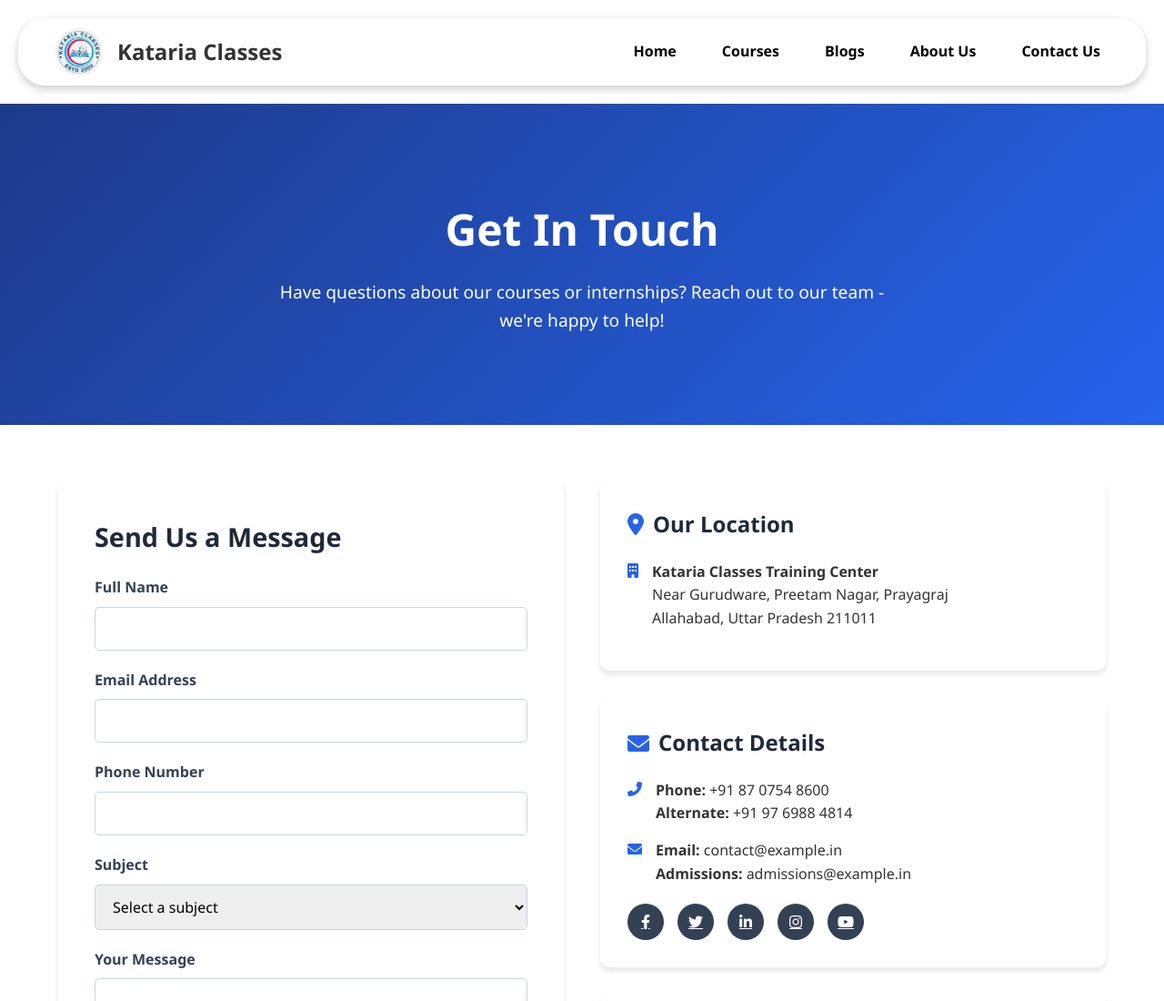
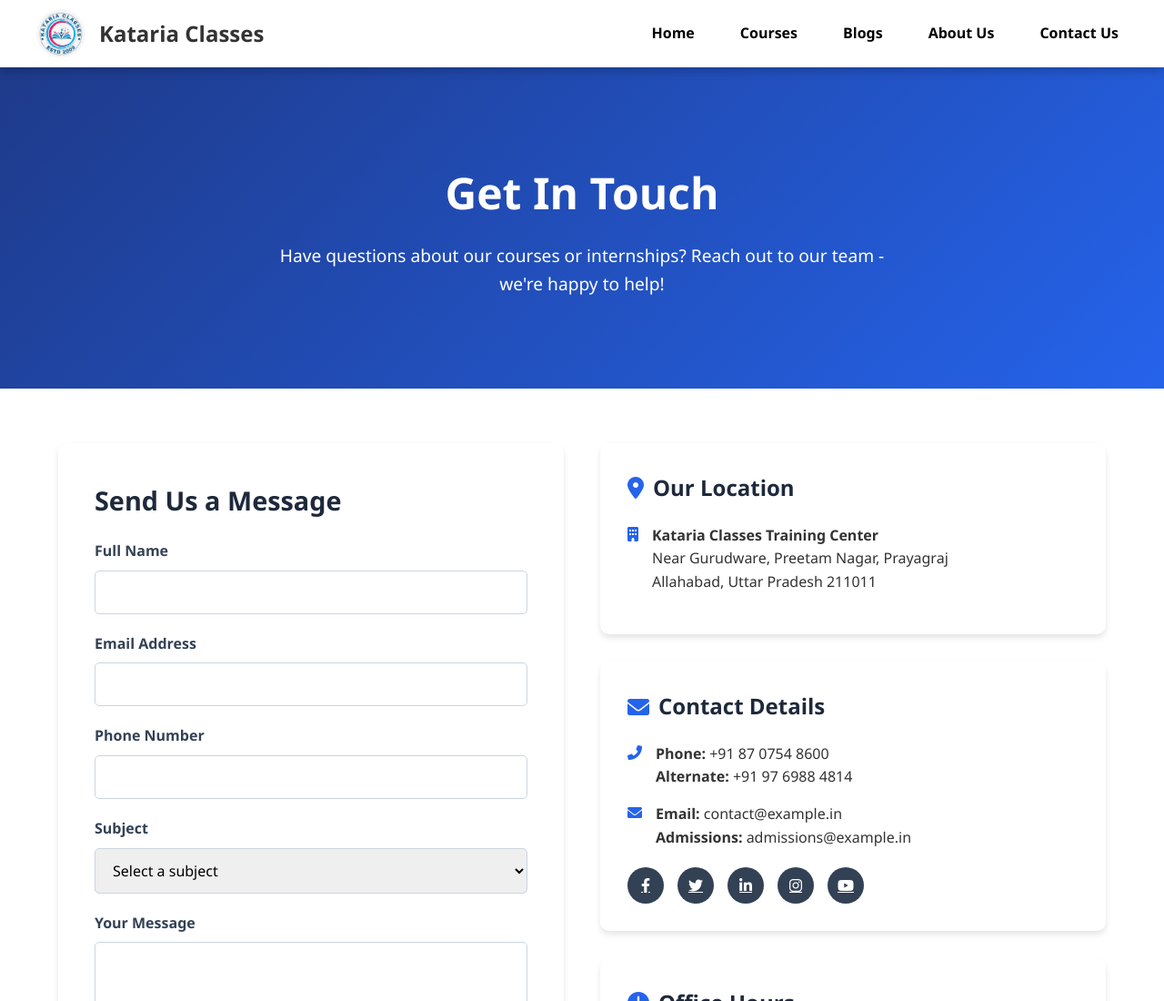
Before and after one commit to rahul2214/edutech, a plain HTML site: page contact.html in a window 1280 px wide. Shown: the top 1100 px of the page at 91% size. Drawn offline with Linux system fonts and the light colour scheme.

Commit message:
Update contact.html

```diff
--- a/contact.html
+++ b/contact.html
@@ -25,10 +25,8 @@
             background-color: white;
             padding: 10px 40px;
             box-shadow: 0 4px 10px rgba(0, 0, 0, 0.2);
-            border-radius: 30px;
-            margin: 20px;
             position: sticky;
-            top: 20px;
+            top: 0px;
             z-index: 1000;
             transition: all 0.3s ease;
         }
@@ -87,8 +85,7 @@
         }
 
         .nav-links a:hover {
-            color: #2563eb;
-            background: #f1f5f9;
+            text-shadow: 0 2px 5px rgba(0, 0, 0, 0.2);
         }
 
         /* Mobile Menu Button */
@@ -849,14 +846,6 @@ menuBtn.addEventListener('click', () => {
 closeBtn.addEventListener('click', () => {
     sideNav.style.left = '-100%';
 });
- // Sticky navbar effect
- window.addEventListener('scroll', function() {
-            if (window.scrollY > 50) {
-                document.body.classList.add('scrolled');
-            } else {
-                document.body.classList.remove('scrolled');
-            }
-        });
     </script>
 
     <script>
```
